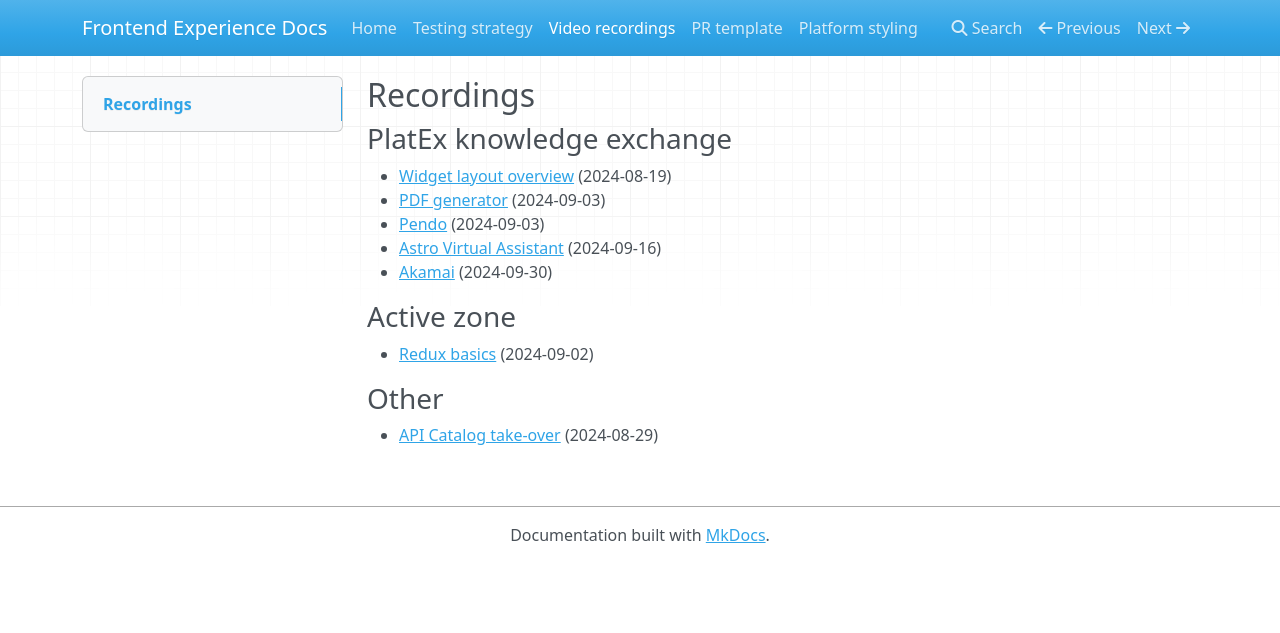
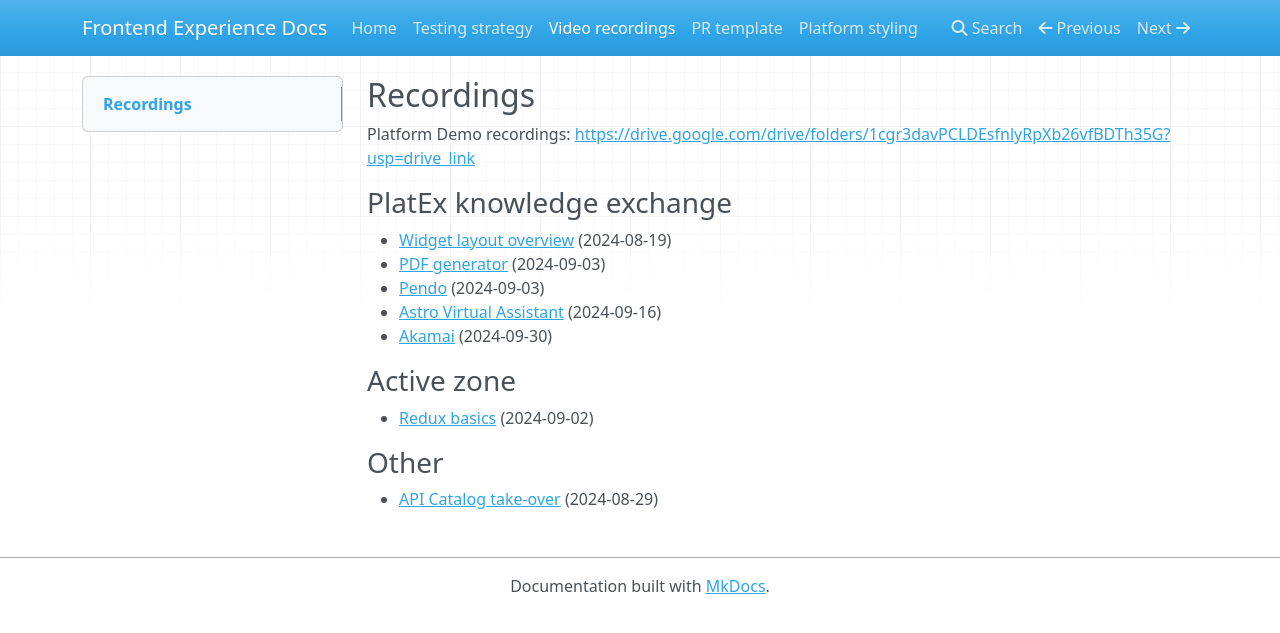
Before and after one commit to fhlavac/frontend-experience-docs, an MkDocs documentation site: the page built from pages/recordings.md, in a window 1280 px wide. Shown: the top 633 px of the page. Built offline with MkDocs 1.6.1, drawn with Linux system fonts in a browser that asks for light colours; nearby versions of some CDN libraries.

Commit message:
Update recordings.md

```diff
--- a/pages/recordings.md
+++ b/pages/recordings.md
@@ -1,4 +1,6 @@
 ## Recordings
+
+Platform Demo recordings: [https://drive.google.com/drive/folders/1cgr3davPCLDEsfnlyRpXb26vfBDTh35G?usp=drive_link](https://drive.google.com/drive/folders/1cgr3davPCLDEsfnlyRpXb26vfBDTh35G?usp=drive_link)
 
 ### PlatEx knowledge exchange
 
```
